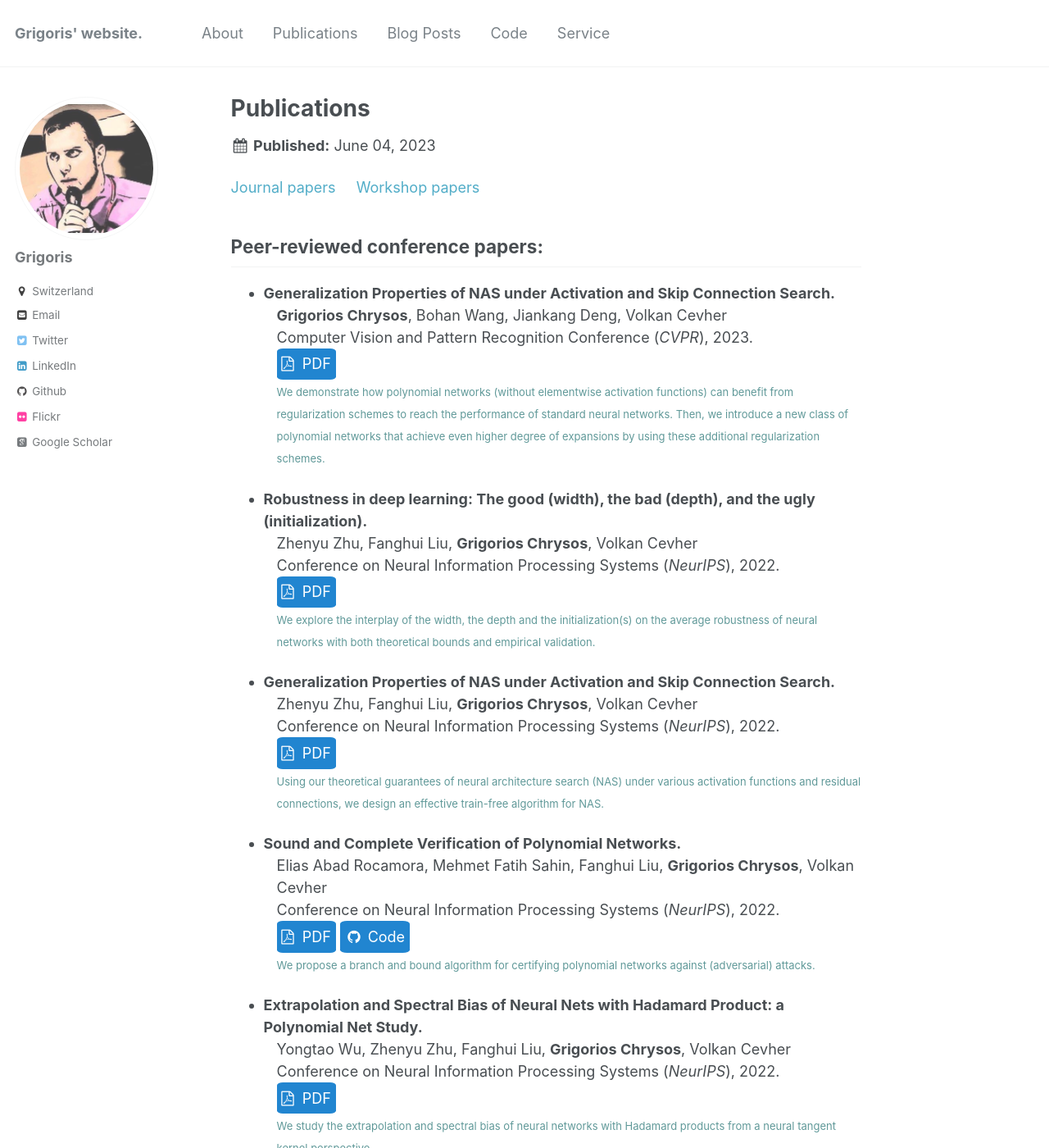
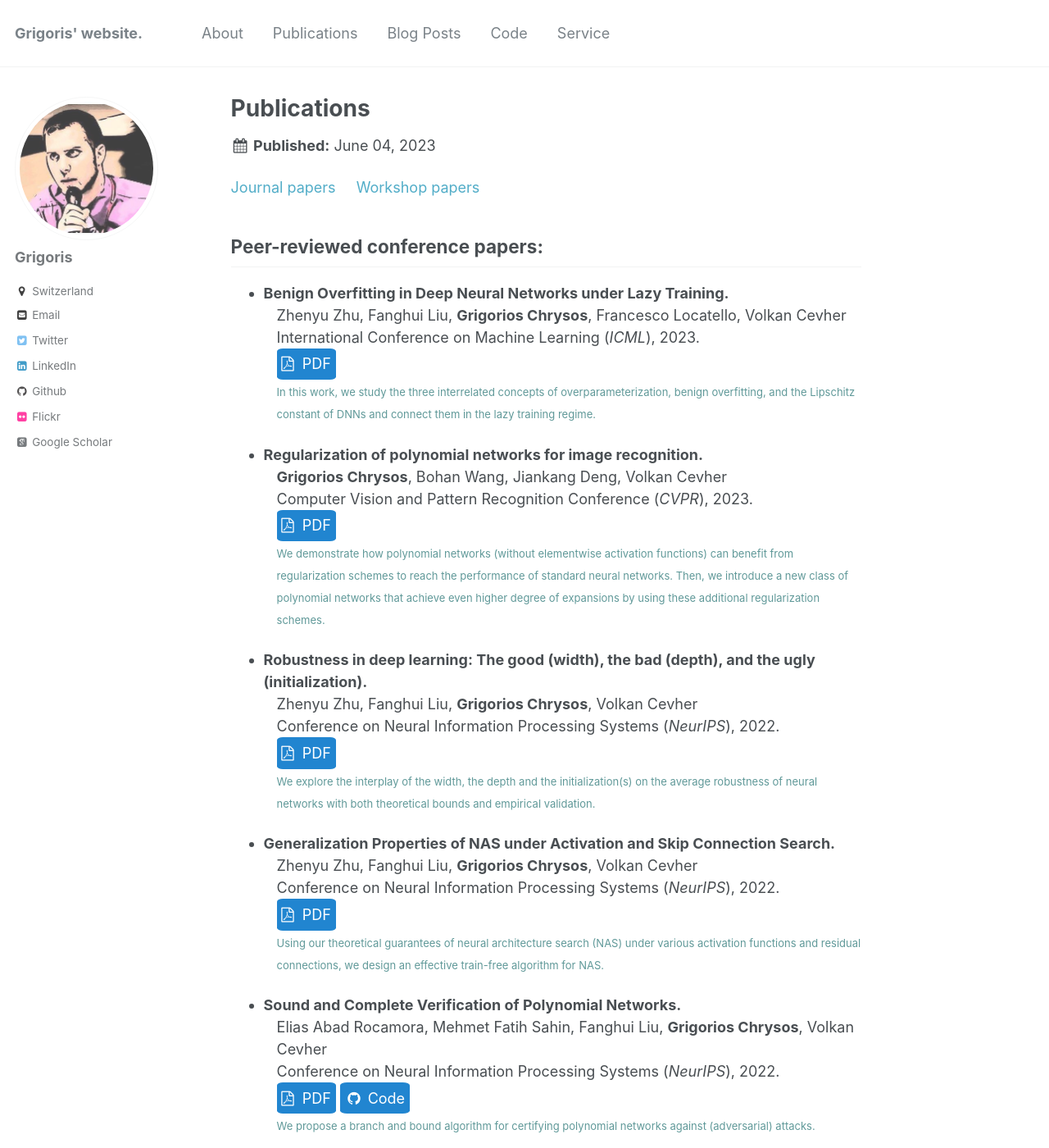
Before and after one commit to grigorisg9gr/grigorisg9gr.github.io, a Jekyll site: the page built from _publications/index.html, in a window 1280 px wide and 1400 px high. Shown: the whole window at 82% size. Built offline with Jekyll 4.4.1, drawn with Linux system fonts in a browser that asks for light colours; some web fonts are replaced.

Commit message:
Minor modifications in publications.

```diff
--- a/_publications/index.html
+++ b/_publications/index.html
@@ -25,12 +25,22 @@ collection: publications
 
 
 
-<li><strong>Generalization Properties of NAS under Activation and Skip Connection Search.</strong>
+<li><strong>Benign Overfitting in Deep Neural Networks under Lazy Training.</strong>
+    <div style="padding-left: 16px">
+      <p>Zhenyu Zhu, Fanghui Liu, <strong>Grigorios Chrysos</strong>, Francesco Locatello, Volkan Cevher<br>
+      International Conference on Machine Learning (<em>ICML</em>), 2023. <br>
+      <a style="color: white; text-decoration: none;" href="https://arxiv.org/abs/2305.19377"><span class="buttong button-round"> <i class="fa fa-file-pdf-o" aria-hidden="true"></i> &nbsp;PDF</span></a> <br>
+      <span style="color: #609999; font-size: 13px; line-height: 13px;">In this work, we study the three interrelated concepts of overparameterization, benign overfitting, and the Lipschitz constant of DNNs and connect them in the lazy training regime.</span></p> <!-- https://arxiv.org/abs/2305.19377 -->
+    </div></li>
+
+
+
+<li><strong>Regularization of polynomial networks for image recognition.</strong>
     <div style="padding-left: 16px">
       <p><strong>Grigorios Chrysos</strong>, Bohan Wang, Jiankang Deng, Volkan Cevher<br>
       Computer Vision and Pattern Recognition Conference (<em>CVPR</em>), 2023. <br>
-      <a style="color: white; text-decoration: none;" href="http://arxiv.org/abs/2303.13896"><span class="buttong button-round"> <i class="fa fa-file-pdf-o" aria-hidden="true"></i> &nbsp;PDF</span></a> <br>
-      <span style="color: #609999; font-size: 13px; line-height: 13px;">We demonstrate how polynomial networks (without elementwise activation functions) can benefit from regularization schemes to reach the performance of standard neural networks. Then, we introduce a new class of polynomial networks that achieve even higher degree of expansions by using these additional regularization schemes.</span></p> <!-- https://arxiv.org/pdf/2209.07238.pdf -->
+      <a style="color: white; text-decoration: none;" href="https://openaccess.thecvf.com/content/CVPR2023/papers/Chrysos_Regularization_of_Polynomial_Networks_for_Image_Recognition_CVPR_2023_paper.pdf"><span class="buttong button-round"> <i class="fa fa-file-pdf-o" aria-hidden="true"></i> &nbsp;PDF</span></a> <br>
+      <span style="color: #609999; font-size: 13px; line-height: 13px;">We demonstrate how polynomial networks (without elementwise activation functions) can benefit from regularization schemes to reach the performance of standard neural networks. Then, we introduce a new class of polynomial networks that achieve even higher degree of expansions by using these additional regularization schemes.</span></p> <!-- http://arxiv.org/abs/2303.13896 -->
     </div></li>
 
 
@@ -41,7 +51,7 @@ collection: publications
       <p>Zhenyu Zhu, Fanghui Liu, <strong>Grigorios Chrysos</strong>, Volkan Cevher<br>
       Conference on Neural Information Processing Systems (<em>NeurIPS</em>), 2022. <br>
       <a style="color: white; text-decoration: none;" href="https://openreview.net/pdf?id=m8vzptcFKsT"><span class="buttong button-round"> <i class="fa fa-file-pdf-o" aria-hidden="true"></i> &nbsp;PDF</span></a> <br>
-      <span style="color: #609999; font-size: 13px; line-height: 13px;">We explore the interplay of the width, the depth and the initialization(s) on the average robustness of neural networks with both theoretical bounds and empirical validation.</span></p> <!-- https://arxiv.org/pdf/2209.07263.pdf -->
+      <span style="color: #609999; font-size: 13px; line-height: 13px;">We explore the interplay of the width, the depth and the initialization(s) on the average robustness of neural networks with both theoretical bounds and empirical validation.</span></p> <!-- https://arxiv.org/pdf/2209.07263.pdf https://openreview.net/pdf?id=m8vzptcFKsT -->
 <!--  # # Comment it out for now and revisit later.
         <p class="my-hover-target">Bibtex citation.</p>
         <div id="widget" style="display: none;">
@@ -92,7 +102,8 @@ collection: publications
     <div style="padding-left: 16px">
       <p>Yongtao Wu, Zhenyu Zhu, Fanghui Liu, <strong>Grigorios Chrysos</strong>, Volkan Cevher<br>
       Conference on Neural Information Processing Systems (<em>NeurIPS</em>), 2022. <br>
-      <a style="color: white; text-decoration: none;" href="https://openreview.net/pdf?id=_cXUMAnWJJj"><span class="buttong button-round"> <i class="fa fa-file-pdf-o" aria-hidden="true"></i> &nbsp;PDF</span></a> <br>
+      <a style="color: white; text-decoration: none;" href="https://openreview.net/pdf?id=_cXUMAnWJJj"><span class="buttong button-round"> <i class="fa fa-file-pdf-o" aria-hidden="true"></i> &nbsp;PDF</span></a>
+      <a style="color: white; text-decoration: none;" href="https://github.com/LIONS-EPFL/pntk"><span class="buttong button-round"> <i class="fa fa-fw fa-github" aria-hidden="true"></i>&nbsp;Code</span></a><br>
       <span style="color: #609999; font-size: 13px; line-height: 13px;">We study the extrapolation and spectral bias of neural networks with Hadamard products from a neural tangent kernel perspective.</span></p> <!-- https://arxiv.org/pdf/2209.07736.pdf -->
     </div></li>
 
--- a/index.html
+++ b/index.html
@@ -20,11 +20,11 @@ My research focuses on reliable machine learning and the design and study of exp
 <h2>News</h2>
 <ul>
     <li>May 2023: The following paper has been accepted at <strong>Transactions on Machine Learning Research (TMLR)</strong>: <span style="color: #0000ff;">`Federated Learning under Covariate Shifts with Generalization Guarantees'</span>. More details soon.
-    <li>April 2023: The following paper has been accepted at <strong>ICML 2023</strong>: <span style="color: #0000ff;">`Benign Overfitting in Deep Neural Networks under Lazy Training'</span>. More details soon.
+    <li>April 2023: The following paper has been accepted at <strong>ICML 2023</strong>: <a href="https://arxiv.org/abs/2305.19377"><span style="color: #0000ff;">`Benign Overfitting in Deep Neural Networks under Lazy Training'</span></a>.
     <li>April 2023: Awarded the <a href="https://www.daad.de/en/the-daad/postdocnet/details-and-application/">DAAD AInet Fellowship</a>, which is awarded to outstanding early career researchers. Topic: generative model in ML.</li>
     <li>March 2023: The following paper has been accepted at <strong>CVPR 2023</strong>: '<em><a href="http://arxiv.org/abs/2303.13896"><span style="color: #0000ff;">Regularization of polynomial networks for image recognition</span></a></em>'. </li>
     <li>February 2023: Organizer of the tutorial on 'Polynomial Nets' in conjunction with AAAI'23: <a href="https://polynomial-nets.github.io/">https://polynomial-nets.github.io/</a>.
-    <li>January 2023: The following paper has been accepted at <strong>Transactions on Machine Learning Research (TMLR)</strong>: '<em><a href="#"><span style="color: #0000ff;">Revisiting adversarial training for the worst-performing class</span></a></em>'. </li>
+    <li>January 2023: The following paper has been accepted at <strong>Transactions on Machine Learning Research (TMLR)</strong>: '<em><a href="https://openreview.net/forum?id=wkecshlYxI"><span style="color: #0000ff;">Revisiting adversarial training for the worst-performing class</span></a></em>'. </li>
     <li>December 2022: The following paper has been accepted at <strong>Transactions on Pattern Analysis and Machine Intelligence</strong>: '<em><a href="https://ieeexplore.ieee.org/abstract/document/10076897"><span style="color: #0000ff;">Linear Complexity Self-Attention with 3rd Order Polynomials</span></a></em>'. </li>
     <li>October 2022: I was recognized as a <a href="https://neurips.cc/Conferences/2022/ProgramCommittee"><strong>best reviewer</strong></a> at <strong>NeurIPS 2022</strong>.</li>
     <li>September 2022: The following papers have been accepted at <strong>NeurIPS 2022</strong>:
```
